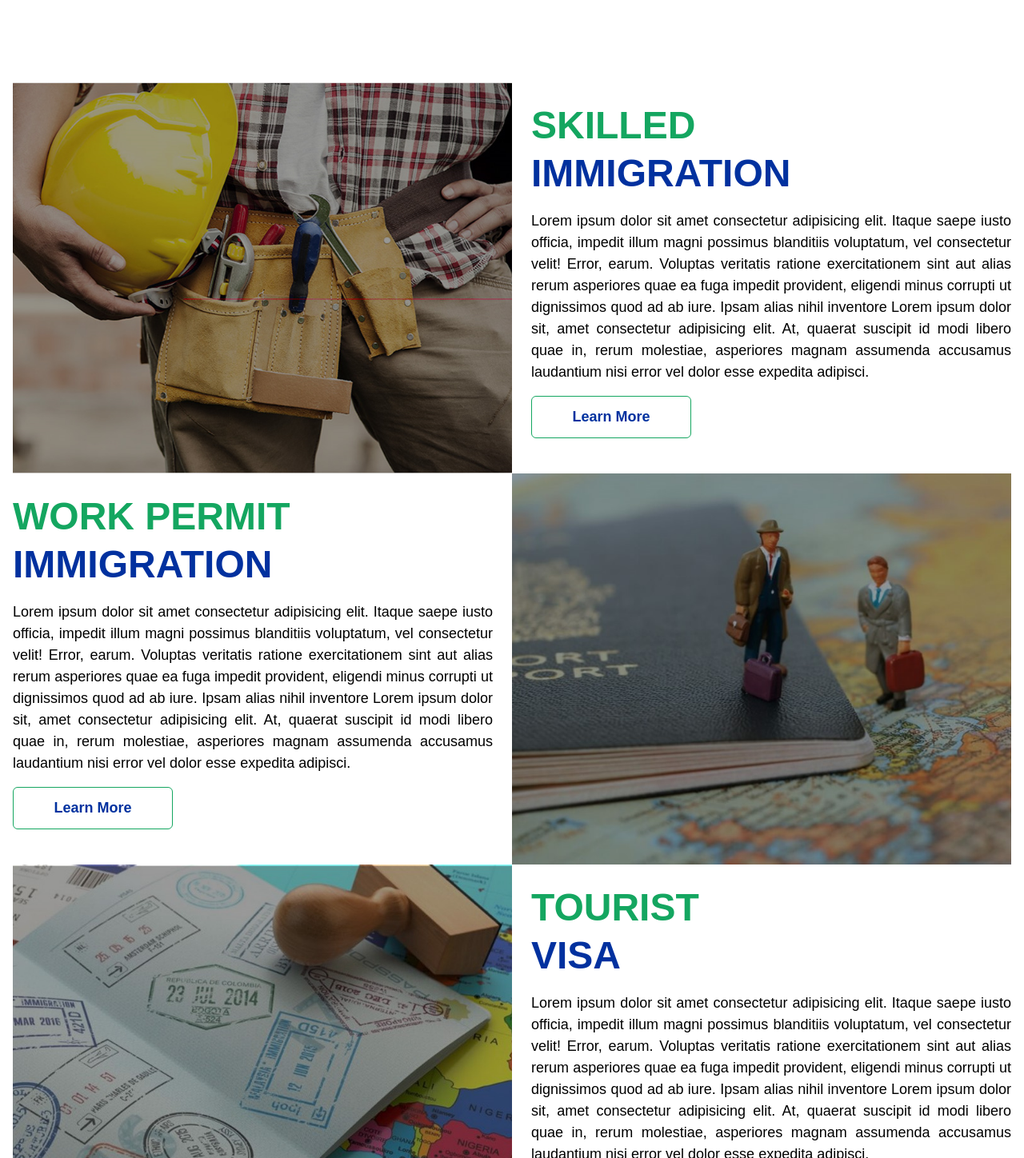
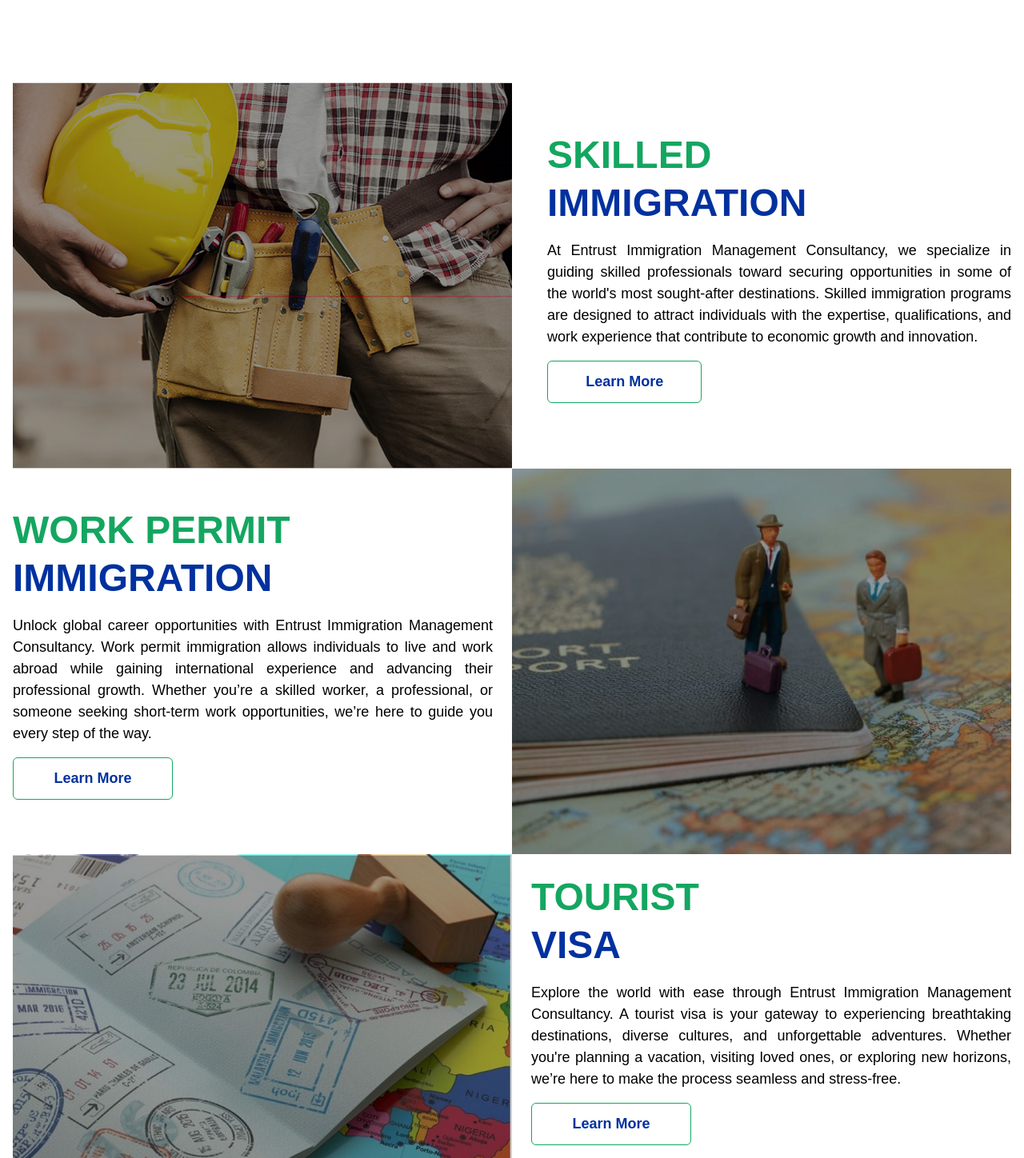
Before and after one commit to haroonmajid/EntrustImmigrationMangagementConusltancy, a React (Create React App) app: page / in a window 1280 px wide. Shown: the part 1082-2530 px from the top of the page at 80% size. Built offline with nearby package versions, Linux system fonts and the light colour scheme.

Commit message:
i'm done with it

```diff
--- a/src/Components/Hero.js
+++ b/src/Components/Hero.js
@@ -30,16 +30,8 @@ export default function Hero() {
         <img src="/pic-2.PNG" alt="Skilled Immigration" className="w-full max-w-screen-lg mx-auto" />
         <div className="w-[90%] md:w-[85%] text-justify text-[16px] md:text-[20px] leading-relaxed max-w-5xl mx-auto mt-10">
           {isExpanded
-            ? `Lorem ipsum, dolor sit amet consectetur adipisicing elit. Quasi quidem
-          tempora id dolorum aliquam totam ab natus, doloribus reiciendis, nam
-          aperiam distinctio quisquam suscipit aut dolores exercitationem cumque
-          officiis ad quis nulla! Amet delectus neque magnam praesentium, voluptas
-          numquam, possimus nam deleniti blanditiis laborum, in quisquam alias
-          tempora sunt ea. Nulla labore obcaecati impedit minus sunt autem
-          recusandae repellendus quo, iste aliquid, ea aspernatur cupiditate
-          deleniti distinctio cum voluptas!`
-            : `Lorem ipsum, dolor sit amet consectetur adipisicing elit. Quasi quidem
-          tempora id dolorum aliquam totam ab natus, doloribus reiciendis,...`}
+            ? `At Entrust Immigration Management Consultancy, we specialize in guiding skilled professionals toward securing opportunities in some of the world's most sought-after destinations. Skilled immigration programs are designed to attract individuals with the expertise, qualifications, and work experience that contribute to economic growth and innovation.`
+            : `At Entrust Immigration Management Consultancy, we specialize in guiding skilled professionals toward securing opportunities in some of the world's most sought-after destinations...`}
           <button
             onClick={toggleReadMore}
             className="ml-2 text-[#14A660] font-bold hover:text-[#01319f] focus:outline-none"
@@ -62,16 +54,8 @@ export default function Hero() {
         <img src="/work_permit_banner.jpg" alt="Skilled Immigration" className="w-full max-w-screen-lg mx-auto" />
         <div className="w-[90%] md:w-[85%] text-justify text-[16px] md:text-[20px] leading-relaxed max-w-5xl mx-auto mt-10">
           {isExpanded1
-            ? `Lorem ipsum, dolor sit amet consectetur adipisicing elit. Quasi quidem
-          tempora id dolorum aliquam totam ab natus, doloribus reiciendis, nam
-          aperiam distinctio quisquam suscipit aut dolores exercitationem cumque
-          officiis ad quis nulla! Amet delectus neque magnam praesentium, voluptas
-          numquam, possimus nam deleniti blanditiis laborum, in quisquam alias
-          tempora sunt ea. Nulla labore obcaecati impedit minus sunt autem
-          recusandae repellendus quo, iste aliquid, ea aspernatur cupiditate
-          deleniti distinctio cum voluptas!`
-            : `Lorem ipsum, dolor sit amet consectetur adipisicing elit. Quasi quidem
-          tempora id dolorum aliquam totam ab natus, doloribus reiciendis,...`}
+            ? `Unlock global career opportunities with Entrust Immigration Management Consultancy. Work permit immigration allows individuals to live and work abroad while gaining international experience and advancing their professional growth. Whether you’re a skilled worker, a professional, or someone seeking short-term work opportunities, we’re here to guide you every step of the way.`
+            : `Unlock global career opportunities with Entrust Immigration Management Consultancy...`}
           <button
             onClick={toggleReadMore1}
             className="ml-2 text-[#14A660] font-bold hover:text-[#01319f] focus:outline-none"
@@ -94,16 +78,8 @@ export default function Hero() {
         <img   src="./tourist_visa_banner.jpg" alt="Skilled Immigration" className="w-full max-w-screen-lg mx-auto" />
         <div className="w-[90%] md:w-[85%] text-justify text-[16px] md:text-[20px] leading-relaxed max-w-5xl mx-auto mt-10">
           {isExpanded2
-            ? `Lorem ipsum, dolor sit amet consectetur adipisicing elit. Quasi quidem
-          tempora id dolorum aliquam totam ab natus, doloribus reiciendis, nam
-          aperiam distinctio quisquam suscipit aut dolores exercitationem cumque
-          officiis ad quis nulla! Amet delectus neque magnam praesentium, voluptas
-          numquam, possimus nam deleniti blanditiis laborum, in quisquam alias
-          tempora sunt ea. Nulla labore obcaecati impedit minus sunt autem
-          recusandae repellendus quo, iste aliquid, ea aspernatur cupiditate
-          deleniti distinctio cum voluptas!`
-            : `Lorem ipsum, dolor sit amet consectetur adipisicing elit. Quasi quidem
-          tempora id dolorum aliquam totam ab natus, doloribus reiciendis,...`}
+            ? `Explore the world with ease through Entrust Immigration Management Consultancy. A tourist visa is your gateway to experiencing breathtaking destinations, diverse cultures, and unforgettable adventures. Whether you're planning a vacation, visiting loved ones, or exploring new horizons, we’re here to make the process seamless and stress-free.`
+            : `Explore the world with ease through Entrust Immigration Management Consultancy. A tourist visa is your gateway to experiencing breathtaking destinations,...`}
           <button
             onClick={toggleReadMore2}
             className="ml-2 text-[#14A660] font-bold hover:text-[#01319f] focus:outline-none"
@@ -121,7 +97,7 @@ export default function Hero() {
       </div>
 
       {/* Section 1 */}
-      <div className="md:flex flex-col hidden md:flex-row justify-between gap-6 max-w-screen-2xl mx-auto px-4">
+      <div className="md:flex flex-col hidden md:items-center md:gap-11 md:flex-row justify-between gap-6 max-w-screen-2xl mx-auto px-4">
         <img
           src="./pic-2.PNG"
           alt=""
@@ -132,15 +108,7 @@ export default function Hero() {
             <span className="text-[#14A660]">SKILLED</span> <br /> IMMIGRATION
           </span>
           <p className="text-[18px] py-6 sm:py-4 text-justify">
-            Lorem ipsum dolor sit amet consectetur adipisicing elit. Itaque saepe
-            iusto officia, impedit illum magni possimus blanditiis voluptatum, vel
-            consectetur velit! Error, earum. Voluptas veritatis ratione
-            exercitationem sint aut alias rerum asperiores quae ea fuga impedit
-            provident, eligendi minus corrupti ut dignissimos quod ad ab iure.
-            Ipsam alias nihil inventore Lorem ipsum dolor sit, amet consectetur
-            adipisicing elit. At, quaerat suscipit id modi libero quae in, rerum
-            molestiae, asperiores magnam assumenda accusamus laudantium nisi error
-            vel dolor esse expedita adipisci.
+          At Entrust Immigration Management Consultancy, we specialize in guiding skilled professionals toward securing opportunities in some of the world's most sought-after destinations. Skilled immigration programs are designed to attract individuals with the expertise, qualifications, and work experience that contribute to economic growth and innovation.
           </p>
           <button
             type="submit"
@@ -153,21 +121,14 @@ export default function Hero() {
       </div>
 
       {/* Section 2 */}
-      <div className="md:flex hidden flex-col md:flex-row justify-between gap-6 max-w-screen-2xl mx-auto px-4">
+      <div className="md:flex hidden items-center flex-col md:flex-row justify-between gap-6 max-w-screen-2xl mx-auto px-4">
         <div className="text-center md:text-left py-6">
-          <span className="text-[48px] text-[#01319f] font-bold leading-tight">
+          <sp363
+          an className="text-[48px] text-[#01319f] font-bold leading-tight">
             <span className="text-[#14A660]">WORK PERMIT</span> <br /> IMMIGRATION
-          </span>
-          <p className="text-[18px] py-6 sm:py-4 text-justify">
-            Lorem ipsum dolor sit amet consectetur adipisicing elit. Itaque saepe
-            iusto officia, impedit illum magni possimus blanditiis voluptatum, vel
-            consectetur velit! Error, earum. Voluptas veritatis ratione
-            exercitationem sint aut alias rerum asperiores quae ea fuga impedit
-            provident, eligendi minus corrupti ut dignissimos quod ad ab iure.
-            Ipsam alias nihil inventore Lorem ipsum dolor sit, amet consectetur
-            adipisicing elit. At, quaerat suscipit id modi libero quae in, rerum
-            molestiae, asperiores magnam assumenda accusamus laudantium nisi error
-            vel dolor esse expedita adipisci.
+          </sp363>
+          <p className="text-[18px] py-11 sm:py-4 text-justify">
+          Unlock global career opportunities with Entrust Immigration Management Consultancy. Work permit immigration allows individuals to live and work abroad while gaining international experience and advancing their professional growth. Whether you’re a skilled worker, a professional, or someone seeking short-term work opportunities, we’re here to guide you every step of the way.
           </p>
           <button
             type="submit"
@@ -195,15 +156,7 @@ export default function Hero() {
             <span className="text-[#14A660]">TOURIST</span> <br /> VISA
           </span>
           <p className="text-[18px] py-6 sm:py-4 text-justify">
-            Lorem ipsum dolor sit amet consectetur adipisicing elit. Itaque saepe
-            iusto officia, impedit illum magni possimus blanditiis voluptatum, vel
-            consectetur velit! Error, earum. Voluptas veritatis ratione
-            exercitationem sint aut alias rerum asperiores quae ea fuga impedit
-            provident, eligendi minus corrupti ut dignissimos quod ad ab iure.
-            Ipsam alias nihil inventore Lorem ipsum dolor sit, amet consectetur
-            adipisicing elit. At, quaerat suscipit id modi libero quae in, rerum
-            molestiae, asperiores magnam assumenda accusamus laudantium nisi error
-            vel dolor esse expedita adipisci.
+          Explore the world with ease through Entrust Immigration Management Consultancy. A tourist visa is your gateway to experiencing breathtaking destinations, diverse cultures, and unforgettable adventures. Whether you're planning a vacation, visiting loved ones, or exploring new horizons, we’re here to make the process seamless and stress-free.
           </p>
           <button
             type="submit"
--- a/src/Components/Navbar.js
+++ b/src/Components/Navbar.js
@@ -4,7 +4,10 @@ import { Link } from "react-router-dom";
 export default function Navbar() {
   const [isOpen, setIsOpen] = useState(false);
   const [isDropdownOpen, setIsDropdownOpen] = useState(false);
+  const handleDropdown = () =>{
+    setIsDropdownOpen((prevState) => !prevState);
 
+  }
   const handleCallNow = () => {
     window.location.href = "tel:+971 55 905 5498";
   };
@@ -41,10 +44,7 @@ export default function Navbar() {
           <div
             className="relative cursor-pointer"
             onMouseEnter={() => setIsDropdownOpen(true)}
-            onClick={()=> setIsDropdownOpen(true, false)}
-            // onClick={()=> setIsDropdownOpen(false)}
-
-            // onMouseLeave={() => setIsDropdownOpen(false)}
+            onClick={handleDropdown}
           >
             <div className="hover:text-[#14A660]">
               Visas <i className="fa-solid fa-chevron-down text-sm ml-2"></i>
```
